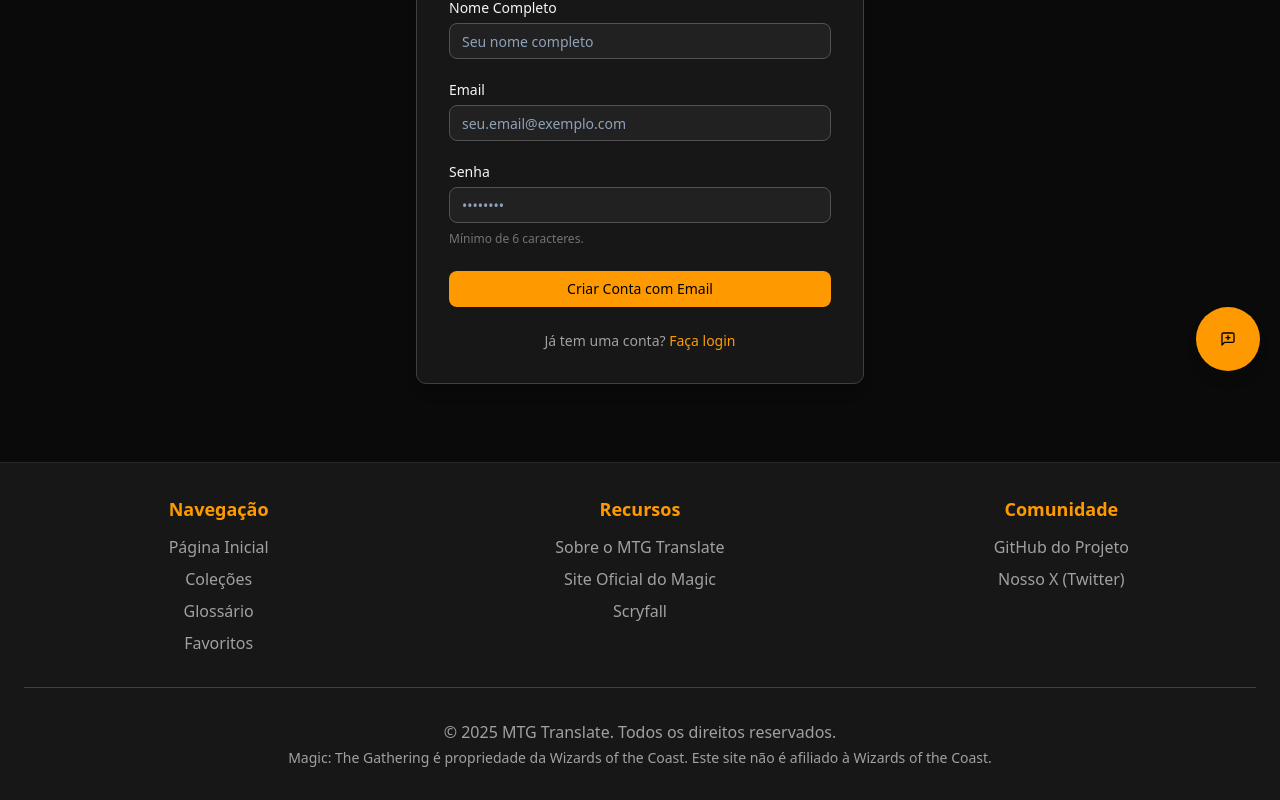
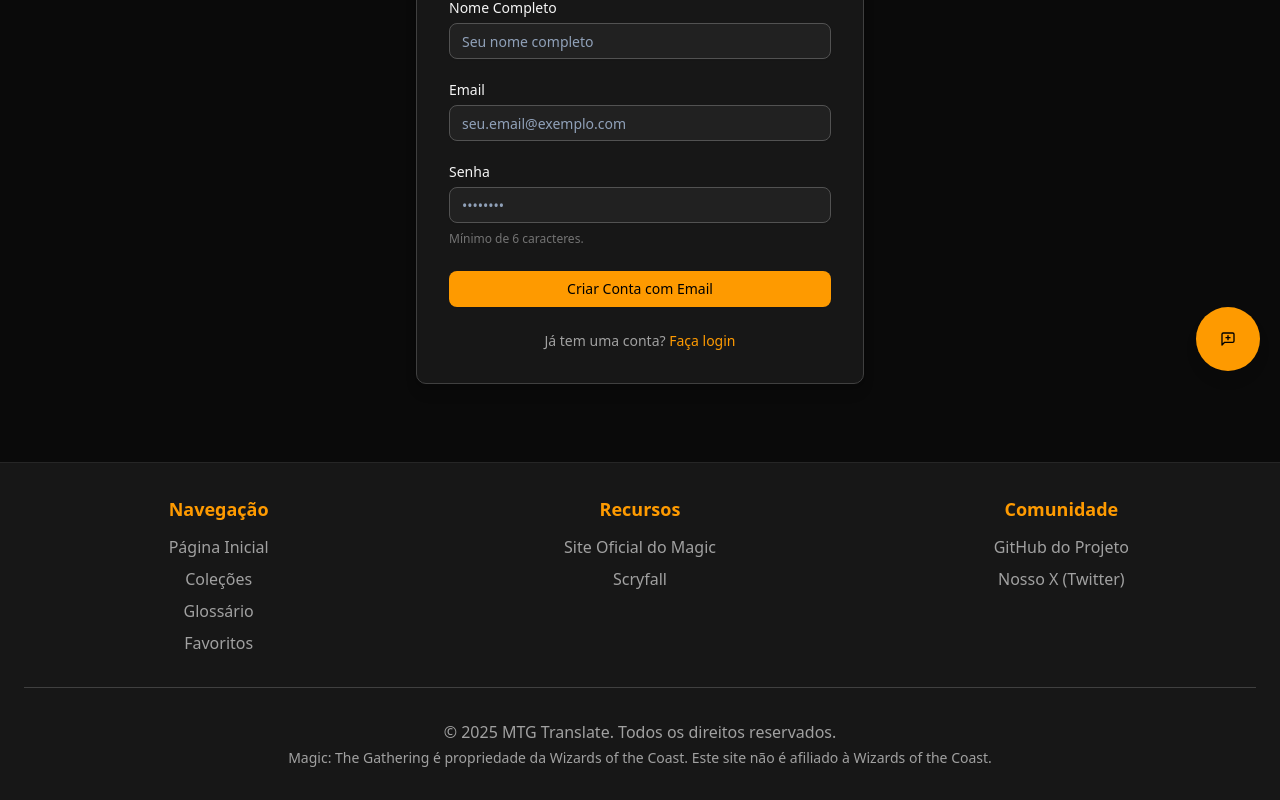
Before and after one commit to alebbueno/mtg-brasil, a Next.js app: page /signup in a window 1280 px wide. Shown: the part 409-1209 px from the top of the page. Built offline with nearby package versions, Linux system fonts and the light colour scheme; no server answers; a small style sheet from the web is missing.

Commit message:
ajuste sobre

```diff
--- a/src/app/(site)/components/Footer.tsx
+++ b/src/app/(site)/components/Footer.tsx
@@ -19,7 +19,7 @@ export default function Footer() {
           <div>
             <h3 className="text-lg font-semibold text-amber-500 mb-3">Recursos</h3>
             <ul className="space-y-2">
-              <li><Link href="/about" className="hover:text-amber-500 transition">Sobre o MTG Translate</Link></li>
+              {/* <li><Link href="/about" className="hover:text-amber-500 transition">Sobre o MTG Translate</Link></li> */}
               <li><a href="https://magic.wizards.com" target="_blank" rel="noopener noreferrer" className="hover:text-amber-500 transition">Site Oficial do Magic</a></li>
               <li><a href="https://scryfall.com" target="_blank" rel="noopener noreferrer" className="hover:text-amber-500 transition">Scryfall</a></li>
               {/* Adicione aqui: Termos de Uso, Política de Privacidade se necessário */}
```
